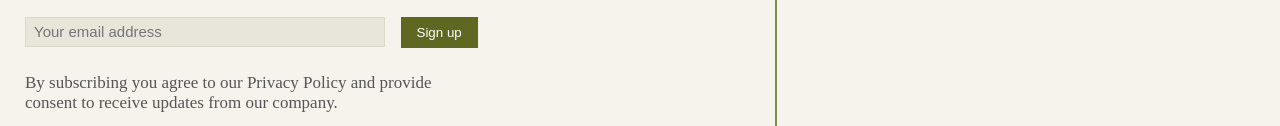
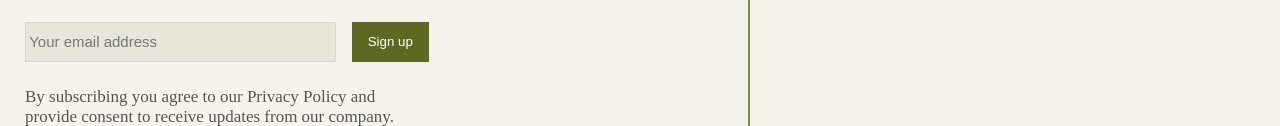
Before and after one commit to SusanHuseynova28/WoodMart1, a plain HTML site: page public/index.html in a window 1280 px wide. Shown: the part 2457-2583 px from the top of the page. Drawn offline with nearby package versions, Linux system fonts and the light colour scheme.

Commit message:
fix:scss/layout/footer

```diff
--- a/src/scss/layout/_footer.scss
+++ b/src/scss/layout/_footer.scss
@@ -2,22 +2,22 @@
 @use "../utils/variables" as *;
 .main-footer {
   @include Flex ($direction:row);
-  padding: 30px;
-  border-top: 2px solid #7c8c42;
-  border-bottom: 2px solid #7c8c42;
+  border-top: 2px solid $footer-top-color;
+  border-bottom: 2px solid $footer-top-color;
+  padding: 35px;
 }
+.footer-left {
+  margin-right: 10%;
+  margin-left: -50px;
+  width: 37%;
+  text-align: start;
 
-.footer-left {
-  width: 40%;
-  text-align: start;
-  margin-right: 9%;
-  margin-left: -45px;
 }
 
 .footer-right {
-  width: 55%;
-  display: flex;
-  justify-content: space-between;
+  width: 60%;
+  @include Flex ($direction: space-between);
+
 }
 
 .footer-logo {
@@ -36,13 +36,15 @@
 }
 
 .subscription-container input[type="email"] {
-  padding: 0.5rem;
+  flex: 1;
+  height: 40px;
+  font-size: 15px;
+  background-color: #5e682117;
+  padding: 0.2rem;
   border: 1px solid #5e682117;
   margin-right: 1rem;
-  flex: 1;
-  height: 30px;
-  font-size: 15px;
-  background-color: #5e682117;
+
+
 }
 
 .subscription-container button {
@@ -114,19 +116,20 @@
 
 .shop-links::before {
   content: '';
-  position: absolute;
-  left: -20px;
+  background-color: $footer-top-color;
   top: 0;
   bottom: 0;
   width: 2px;
-  background-color: #7c8c42;
+  position: absolute;
+  left: -20px;
+
 }
 
 .contact-info {
   .email, .phone, .address {
       margin-bottom: 25px;
       &:hover {
-          color: #7c8c42;
+          color: $footer-top-color;
       }
   }
 }
@@ -134,16 +137,14 @@
 hr {
   border: 0;
   height: 2px;
-  background: rgb(94, 104, 33);
+  background:$hover-color ;
   margin: 20px 0;
   margin-left: 20px;
   margin-right: 20px;
 }
 
 .footer-bottom {
-  display: flex;
-  justify-content: space-between;
-  align-items: center;
+  @include Flex($justify:space-between,$items:center);
   flex-wrap: wrap;
   padding: 15px;
   margin-bottom: 25px;
@@ -156,8 +157,9 @@ hr {
   }
 
   .payment-methods {
+
+      @include Flex;
       list-style: none;
       padding: 0;
-      display: flex;
   }
 }
--- a/src/scss/utils/_variables.scss
+++ b/src/scss/utils/_variables.scss
@@ -7,3 +7,4 @@ $hover-word-white: white;
 $font-size-word: 16px;
 $video-font-weight-word:bold;
 $video-font-weight-word2: bolder;
+$footer-top-color:#7c8c42;
```
Also changed, not shown: src/scss/styles.css, 1 other file.
